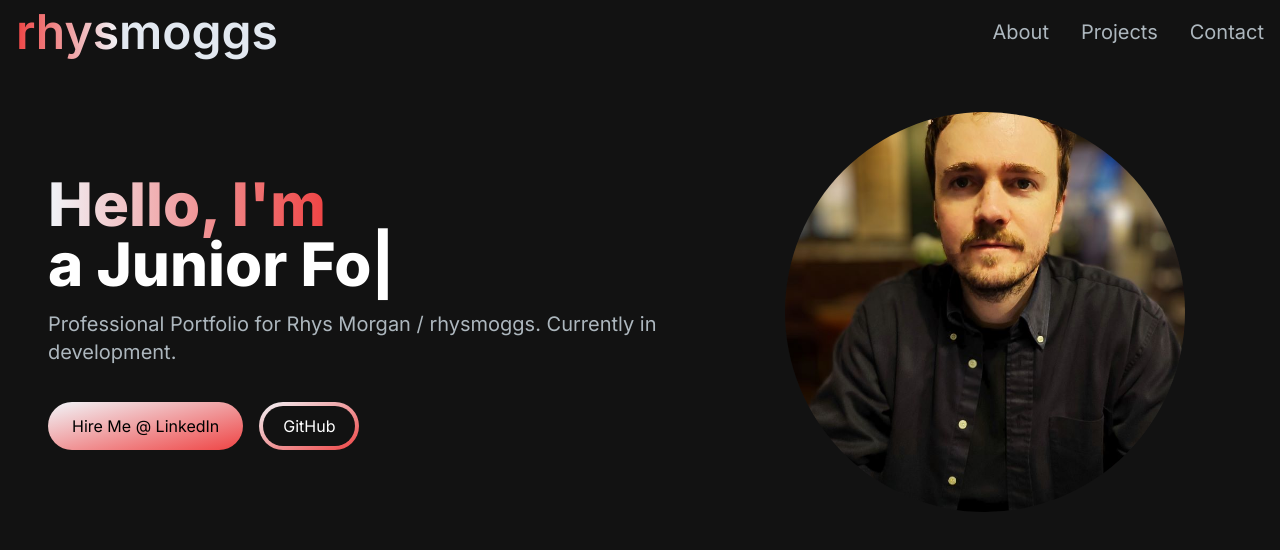
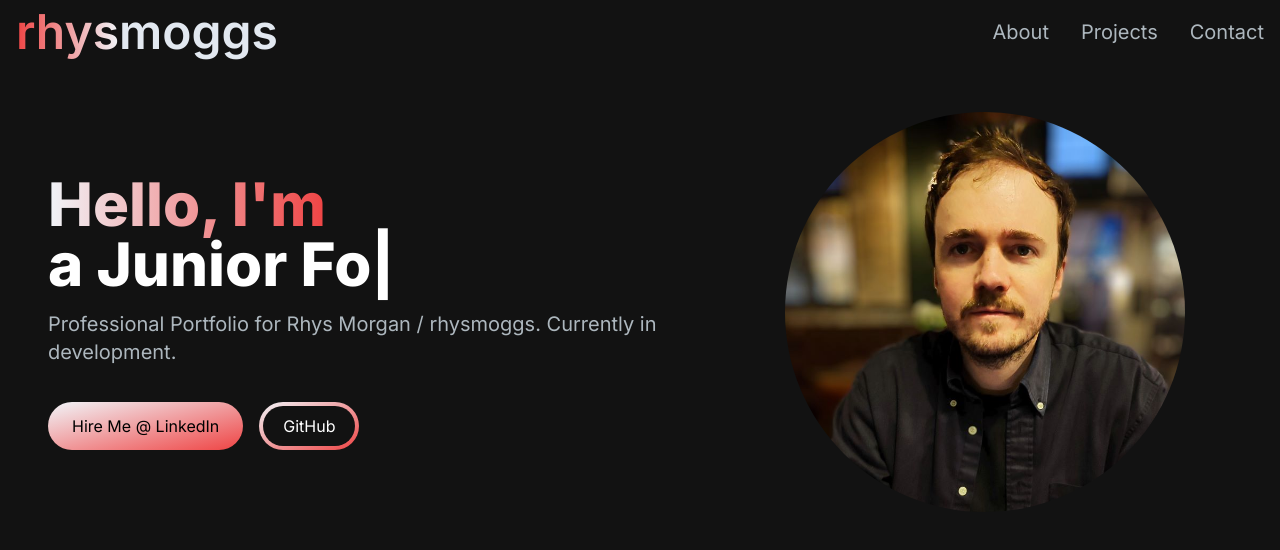
Before and after one commit to rhysmoggs/portfolio2024, a Next.js app: page / in a window 1280 px wide. Shown: the top 550 px of the page. Built offline with nearby package versions, Linux system fonts and the light colour scheme.

Commit message:
alter Image props to fix console error

```diff
--- a/app/components/HeroSection.jsx
+++ b/app/components/HeroSection.jsx
@@ -58,9 +58,11 @@ const HeroSection = () => {
             <Image
               src='/images/headshot.jpg'
               alt='headshot of developer rhysmoggs'
-              className='absolute transform -translate-x-1/2 -translate-y-1/2 top-1/2 left-1/2'
-              width={400}
-              height={400}
+              width='0'
+              height='0'
+              sizes='100vw'
+              className='w-full h-auto'
+              priority={true}
             />
           </div>
         </div>
```
